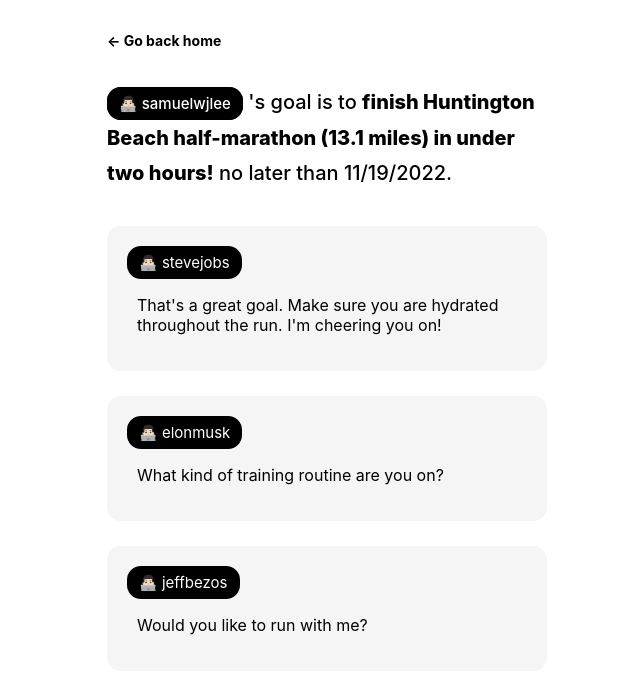
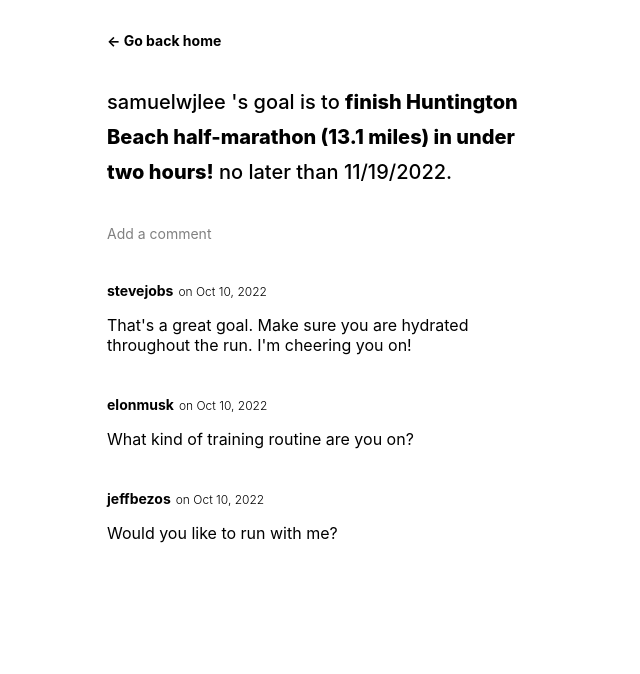
Before and after one commit to samuelwjlee/public-goals-prototype, a React (Create React App) app: page /1 in a window 1280 px wide. Shown: the top 674 px of the page, without its empty margins (313-953 px from the left). Built offline with nearby package versions, Linux system fonts and the light colour scheme; data requests are answered from the project's data file.

Commit message:
Add comment post

```diff
--- a/db.json
+++ b/db.json
@@ -1,7 +1,7 @@
 {
   "goals": [
     {
-      "id": 1,
+      "id": "1",
       "completed": false,
       "when": "11/19/2022",
       "userId": "samuelwjlee",
@@ -9,7 +9,7 @@
       "commentCount": 3
     },
     {
-      "id": 2,
+      "id": "2",
       "completed": false,
       "when": "12/01/2025",
       "userId": "stevejobs",
@@ -17,7 +17,7 @@
       "commentCount": 1
     },
     {
-      "id": 3,
+      "id": "3",
       "completed": false,
       "when": "01/01/2030",
       "userId": "markzukerburg",
@@ -25,7 +25,7 @@
       "commentCount": 1
     },
     {
-      "id": 4,
+      "id": "4",
       "completed": false,
       "when": "03/13/2030",
       "userId": "elonmusk",
@@ -33,7 +33,7 @@
       "commentCount": 1
     },
     {
-      "id": 5,
+      "id": "5",
       "completed": true,
       "when": "07/04/2023",
       "userId": "jeffbezos",
@@ -41,7 +41,7 @@
       "commentCount": 1
     },
     {
-      "id": 6,
+      "id": "6",
       "completed": false,
       "when": "11/01/2022",
       "userId": "samuelwjlee",
@@ -51,46 +51,53 @@
   ],
   "comments": [
     {
-      "id": 1,
-      "goalId": 1,
+      "id": "1",
+      "goalId": "1",
       "userId": "stevejobs",
-      "text": "That's a great goal. Make sure you are hydrated throughout the run. I'm cheering you on!"
+      "text": "That's a great goal. Make sure you are hydrated throughout the run. I'm cheering you on!",
+      "createdAt": "Oct 10, 2022"
     },
     {
-      "id": 2,
-      "goalId": 1,
+      "id": "2",
+      "goalId": "1",
       "userId": "elonmusk",
-      "text": "What kind of training routine are you on?"
+      "text": "What kind of training routine are you on?",
+      "createdAt": "Oct 10, 2022"
     },
     {
-      "id": 3,
-      "goalId": 1,
+      "id": "3",
+      "goalId": "1",
       "userId": "jeffbezos",
-      "text": "Would you like to run with me?"
+      "text": "Would you like to run with me?",
+      "createdAt": "Oct 10, 2022"
     },
     {
-      "id": 4,
-      "goalId": 2,
+      "id": "4",
+      "goalId": "2",
       "userId": "elonmusk",
-      "text": "We could always ditch this planet and become a multi-planetary species"
+      "text": "We could always ditch this planet and become a multi-planetary species",
+      "createdAt": "Oct 10, 2022"
     },
     {
-      "id": 5,
-      "goalId": 3,
+      "id": "5",
+      "goalId": "3",
       "userId": "jeffbezos",
-      "text": "How about a trip to the stratosphere with me Mark?"
+      "text": "How about a trip to the stratosphere with me Mark?",
+      "createdAt": "Oct 10, 2022"
     },
     {
-      "id": 6,
-      "goalId": 4,
+      "id": "6",
+      "goalId": "4",
       "userId": "markzukerburg",
-      "text": "Elon, I like your goal here. What do you think about Virtual Reality? Transport is not needed in that space"
+      "text": "Elon, I like your goal here. What do you think about Virtual Reality? Transport is not needed in that space",
+      "createdAt": "Oct 10, 2022"
     },
     {
-      "id": 7,
-      "goalId": 5,
+      "id": "7",
+      "goalId": "5",
       "userId": "elonmusk",
-      "text": "What kind of rockets are you using? Have you tried SpaceX's Falcon Heavy?"
+      "text": "What kind of rockets are you using? Have you tried SpaceX's Falcon Heavy?",
+      "createdAt": "Oct 10, 2022"
     }
   ]
 }
--- a/src/api-client.ts
+++ b/src/api-client.ts
@@ -3,7 +3,6 @@ import { useState, useEffect, useRef } from 'react'
 const SERVER_PORT = 3001
 const LOCAL_HOST = 'http://localhost:'
 const JSON_SERVER_URL = `${LOCAL_HOST}${SERVER_PORT}`
-
 export const FETCH_GOALS_URL = `${JSON_SERVER_URL}/goals`
 export const FETCH_COMMENTS_URL = `${JSON_SERVER_URL}/comments`
 
@@ -14,23 +13,25 @@ export type GoalData = {
   what: string
   when: string
   commentCount: number
+  createdAt: string
 }
 
 type CommentData = {
-  id: number
-  goalId: number
+  id: string
+  goalId: string
   userId: string
   text: string
+  createdAt: string
 }
 
 function useFetch(url: string) {
-  const isDataFetched = useRef(false)
+  const isAPICalled = useRef(false)
   const [data, setData] = useState<any>(null)
   const [isLoading, setIsLoading] = useState(true)
   const [isError, setIsError] = useState(false)
 
   useEffect(() => {
-    if (!isDataFetched.current) {
+    if (!isAPICalled.current) {
       ;(async function () {
         await fetch(url)
           .then((res) => res.json())
@@ -38,7 +39,7 @@ function useFetch(url: string) {
           .catch(() => setIsError(true))
           .finally(() => setIsLoading(false))
       })()
-      isDataFetched.current = true
+      isAPICalled.current = true
     }
   }, [url])
 
@@ -48,7 +49,7 @@ function useFetch(url: string) {
 export function useFetchPublicGoals() {
   const [data, isLoading, isError] = useFetch(FETCH_GOALS_URL)
   return {
-    data: isLoading ? null : (data as GoalData[]),
+    data: isLoading ? [] : (data as GoalData[]),
     isLoading,
     isError,
   }
@@ -79,8 +80,25 @@ export function useFetchUserGoals(userId: string) {
     `${FETCH_GOALS_URL}?userId=${userId}`
   )
   return {
-    data: isLoading ? null : (data as GoalData[]),
+    data: isLoading ? [] : (data as GoalData[]),
     isLoading,
     isError,
   }
 }
+
+export function postUserComment(
+  userComment: string,
+  goalId: string,
+  userId: string
+) {
+  return fetch(FETCH_COMMENTS_URL, {
+    method: 'POST',
+    headers: { 'Content-Type': 'application/json' },
+    body: JSON.stringify({
+      text: userComment,
+      createdAt: new Date(),
+      goalId,
+      userId,
+    }),
+  })
+}
--- a/src/components/GoalPage.tsx
+++ b/src/components/GoalPage.tsx
@@ -1,34 +1,78 @@
 import { useParams } from 'react-router-dom'
-import { useFetchComments, useFetchGoal } from '../api-client'
+import { postUserComment, useFetchComments, useFetchGoal } from '../api-client'
 import GoalDescription from './GoalDescription'
 import UserBubble from './UserBubble'
 import Loader from './Loader'
 import BackLink from './BackLink'
+import { useRef, useState } from 'react'
 
 export default function GoalPage() {
   const goalId = useParams().id as string
   const goal = useFetchGoal(goalId)
+  const newUserComment = useRef('')
   const comments = useFetchComments(goalId)
+  const [isInputFilled, setIsInputFilled] = useState(false)
+
   return (
-    <Loader isLoading={goal.isLoading || comments.isLoading}>
-      <div className="goal-page">
+    <div className="goal-page">
+      <Loader isLoading={goal.isLoading}>
         <BackLink destinationText="home" destinationUrl="/" />
         {goal.data && (
           <div className="goal-page-content">
             <GoalDescription goalData={goal.data} />
           </div>
         )}
+      </Loader>
+      <div className="comment-form">
+        <div
+          onInput={(e) => {
+            newUserComment.current = e.currentTarget.textContent ?? ''
+          }}
+          onBlur={() => {
+            if (!newUserComment.current) {
+              setIsInputFilled(false)
+            }
+          }}
+          onFocus={() => {
+            if (!isInputFilled) {
+              setIsInputFilled(true)
+            }
+          }}
+          className={
+            isInputFilled ? 'comment-input' : 'comment-input-placeholder'
+          }
+          contentEditable
+        >
+          {!isInputFilled && 'Add a comment'}
+        </div>
+        {isInputFilled && (
+          <button
+            className="comment-button"
+            onClick={() => {
+              postUserComment(newUserComment.current, goalId, 'samuelwjlee')
+              setIsInputFilled(false)
+              newUserComment.current = ''
+            }}
+          >
+            Comment
+          </button>
+        )}
+      </div>
+      <Loader isLoading={comments.isLoading}>
         {comments.data && (
           <div className="goal-page-comments-section">
             {comments.data?.map((comment) => (
               <div className="goal-page-comment" key={comment.id}>
-                <UserBubble userId={comment.userId} />
+                <div className="comment-header">
+                  <UserBubble userId={comment.userId} />
+                  <p>on {comment.createdAt}</p>
+                </div>
                 <p>{comment.text}</p>
               </div>
             ))}
           </div>
         )}
-      </div>
-    </Loader>
+      </Loader>
+    </div>
   )
 }
--- a/src/components/UserBubble.tsx
+++ b/src/components/UserBubble.tsx
@@ -1,7 +1,16 @@
-export default function UserBubble({ userId }: { userId: string }) {
+import { Link } from 'react-router-dom'
+
+export default function UserBubble({
+  userId,
+  withAvatar,
+}: {
+  userId: string
+  withAvatar?: boolean
+}) {
   return (
-    <a className="user-bubble-button" href={`/user/${userId}`}>
-      👨🏻‍💻 {userId}
-    </a>
+    <Link className="user-bubble-link" to={`/user/${userId}`}>
+      {withAvatar && '👨🏻‍💻 '}
+      {userId}
+    </Link>
   )
 }
--- a/src/index.css
+++ b/src/index.css
@@ -6,10 +6,8 @@ body {
   -webkit-font-smoothing: antialiased;
   -moz-osx-font-smoothing: grayscale;
 }
-
-code {
-  font-family: source-code-pro, Menlo, Monaco, Consolas, 'Courier New',
-    monospace;
+button {
+  cursor: pointer;
 }
 
 .header {
@@ -62,15 +60,15 @@ code {
 .goal-card-footer > p {
   margin: 0;
 }
-.user-bubble-button {
-  font-size: 15px;
-  background-color: black;
-  color: white;
-  padding: 5px 10px;
-  border: 2px solid black;
-  border-radius: 14px;
+.user-bubble-link {
+  color: black;
   width: fit-content;
   text-decoration: none;
+}
+.user-bubble-link:hover {
+  text-decoration: underline;
+  text-decoration-thickness: 3px;
+  text-decoration-skip-ink: none;
 }
 
 .goal-page {
@@ -88,18 +86,54 @@ code {
 }
 
 .goal-page-comments-section {
-  margin: 30px 0;
+  margin: 40px 0;
 }
 .goal-page-comment {
-  border-radius: 14px;
   margin-bottom: 25px;
-  padding: 20px;
   display: flex;
   flex-direction: column;
-  background-color: whitesmoke;
 }
-.goal-page-comment > p {
-  padding: 0 10px;
+.comment-header {
+  display: flex;
+  align-items: center;
+  font-size: 14px;
+  font-weight: bold;
+}
+.comment-header > p {
+  font-size: 12px;
+  font-weight: 300;
+  margin: auto 0 0 5px;
+}
+
+.comment-form {
+  display: flex;
+  flex-direction: column;
+  align-items: center;
+  margin-top: 50px 0 20x 0;
+}
+.comment-input {
+  width: 100%;
+  height: auto;
+  border: none;
+  outline: none;
+}
+.comment-input-placeholder {
+  color: gray;
+  width: 100%;
+  font-size: 14px;
+}
+.comment-button {
+  font-weight: bold;
+  background: none;
+  margin-top: 20px;
+  margin-left: auto;
+  padding: 10px;
+  border-radius: 14px;
+  border-color: black;
+}
+.comment-button:hover {
+  color: white;
+  background-color: black;
 }
 
 .user-goal-content {
```
